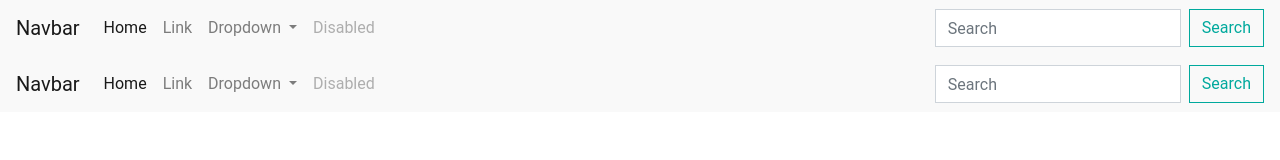
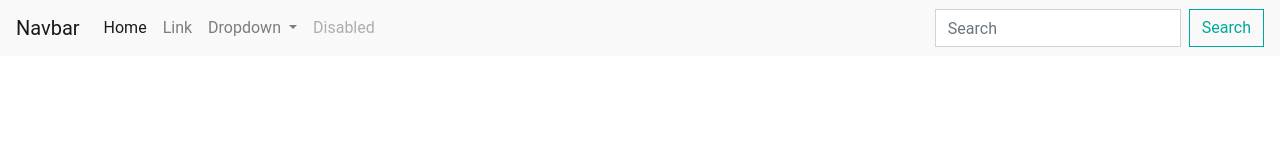
Before and after one commit to buratinok/test-page, a website: page src/pages/index.html in a window 1280 px wide. Drawn offline with nearby package versions, Linux system fonts and the light colour scheme; files that its build step writes are made by us from their sources.

Commit message:
изменил хедер

```diff
--- a/src/partials/components/header/header.html
+++ b/src/partials/components/header/header.html
@@ -1,4 +1,3 @@
 <header>
     {{>top-header}}
-    {{>bottom-header}}
 </header>
```
